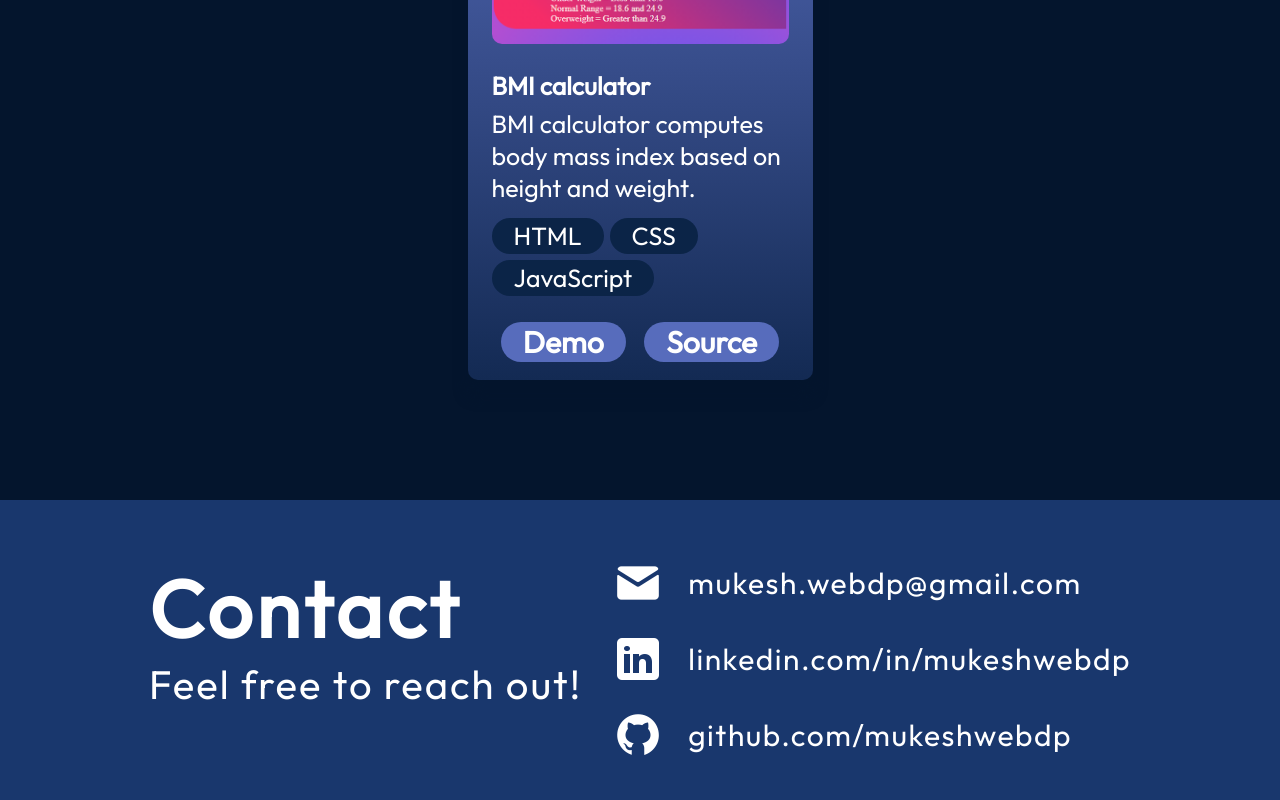
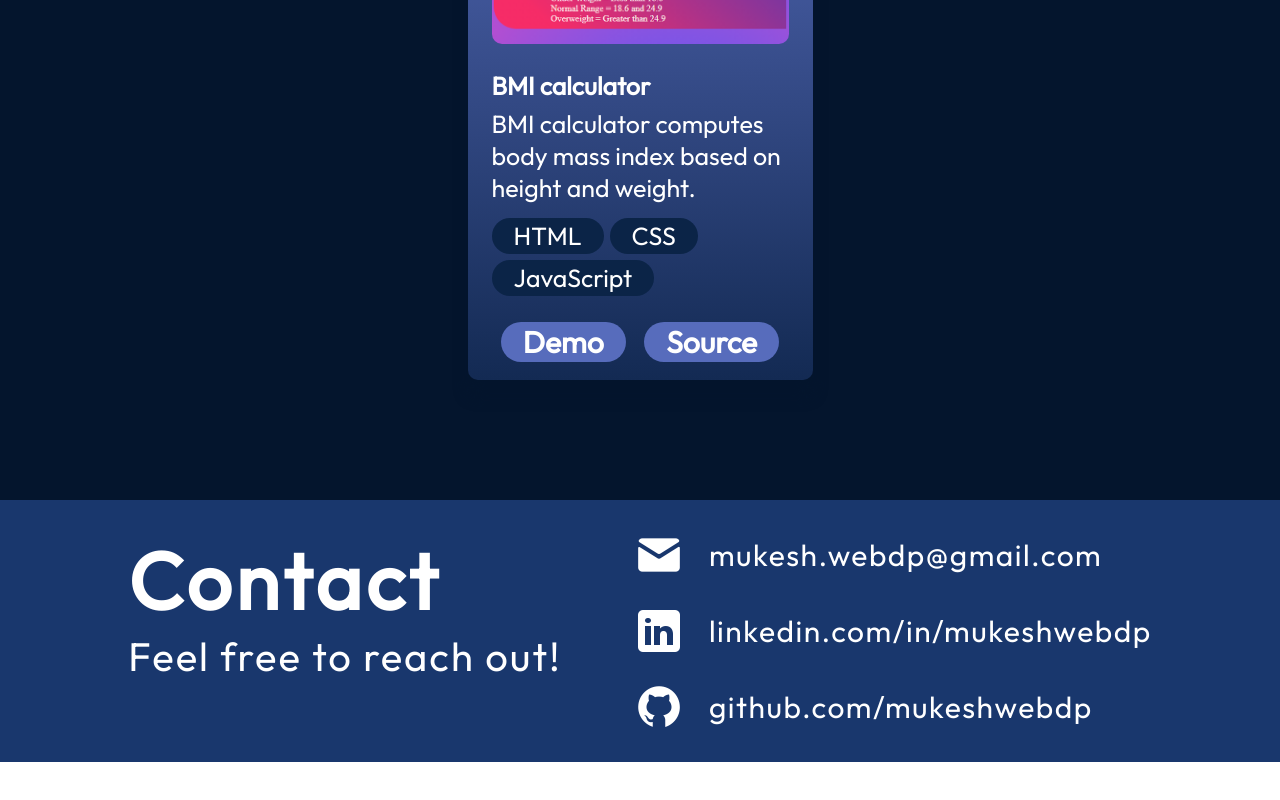
Before and after one commit to mukeshwebdp/portfolio, a React (Vite) app: page / in a window 1280 px wide. Shown: the part 5837-6637 px from the top of the page. After the commit the page ends 6599 px from the top, so only its background shows below. Built offline with nearby package versions, Linux system fonts and the light colour scheme.

Commit message:
footer margin change

```diff
--- a/src/componets/Contact/Contact.module.css
+++ b/src/componets/Contact/Contact.module.css
@@ -8,8 +8,8 @@
   flex-direction: row;
   justify-content: space-evenly;
   width: 100vw;
-  padding: 58px 10%;
-  gap: 10px;
+  padding: 30px 5%;
+  gap: 8px;
 }
 
 .text h2 {
```
